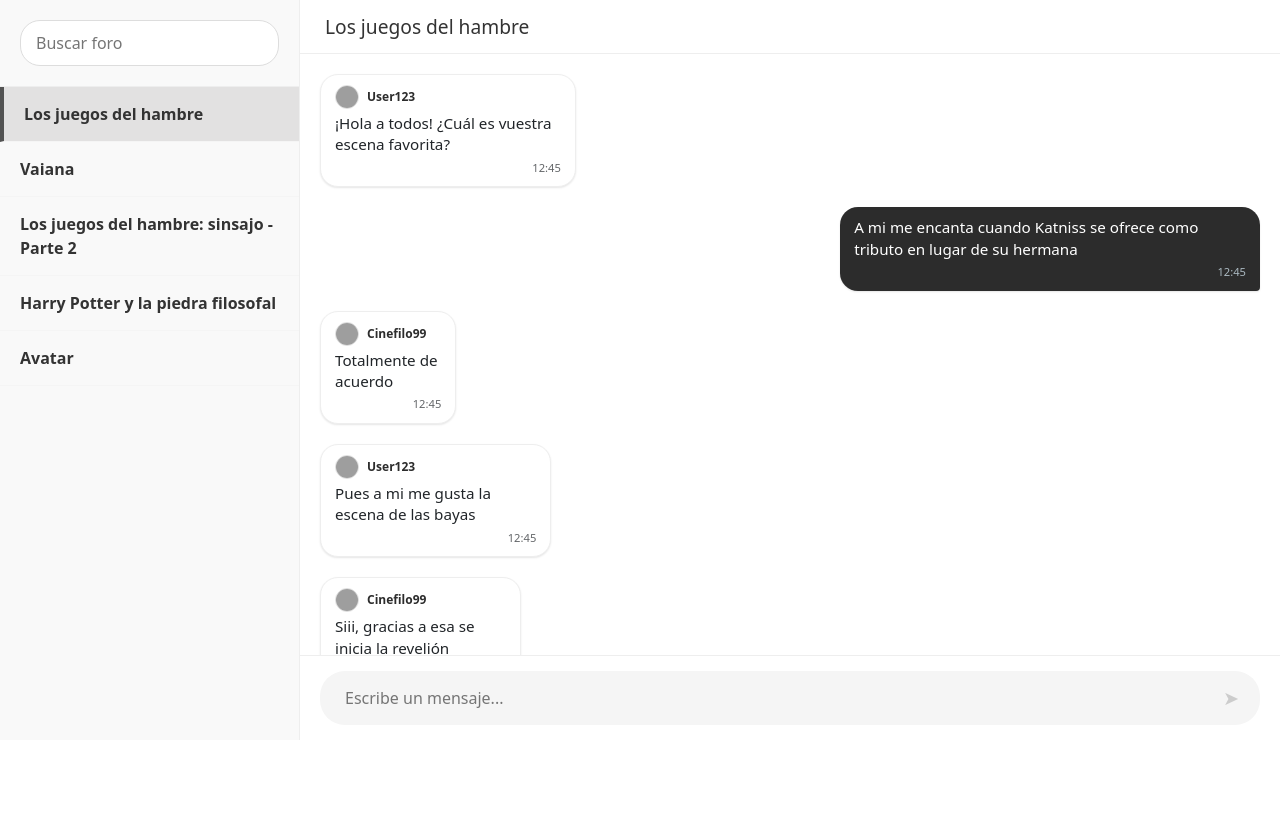
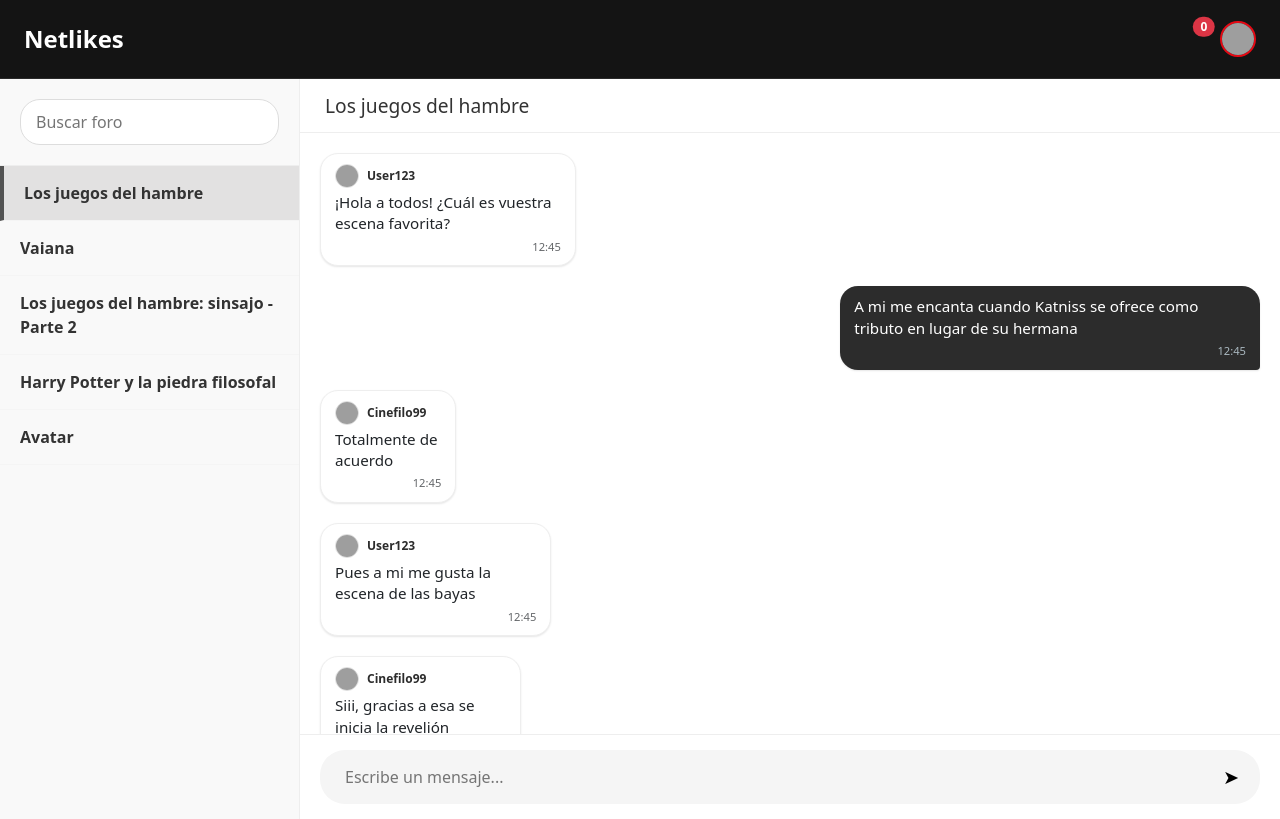
Before and after one commit to UbayBatista/Netlikes-404, an Angular app: page /foro in a window 1280 px wide. Built offline with nearby package versions, Linux system fonts and the light colour scheme; grey boxes are pictures that could not be loaded.

Commit message:
Foro mejorado, header añadido

```diff
--- a/src/app/componentes/foro/burbuja-mensaje/burbuja-mensaje.html
+++ b/src/app/componentes/foro/burbuja-mensaje/burbuja-mensaje.html
@@ -1,13 +1,15 @@
 <div class="bubble-wrapper" [class.mine]="esMio">
   <div class="bubble-content">
-    <div class="user-header" *ngIf="!esMio">
+    @if (!esMio) {
+      <div class="user-header">
     <img
         src="https://media.gettyimages.com/id/962792726/es/foto/kiev-ukraine-cristiano-ronaldo-of-real-madrid-poses-with-the-uefa-champions-league-trophy.jpg?s=612x612&w=gi&k=20&c=iGuCfZEUXyVagRfgPF765GB9CHIsyTplWQisj_AUC2U="
         alt="Foto"
         class="user-photo"
       >
-    <span class="user-name" *ngIf="!esMio">{{ usuario }}</span>
+    <span class="user-name">{{ usuario }}</span>
     </div>
+    }
 
     <p class="text">{{ texto }}</p>
     <span class="time">{{ hora }}</span>
--- a/src/app/componentes/foro/burbuja-mensaje/burbuja-mensaje.ts
+++ b/src/app/componentes/foro/burbuja-mensaje/burbuja-mensaje.ts
@@ -1,10 +1,9 @@
 import { Component, Input } from '@angular/core';
-import { CommonModule } from '@angular/common';
 
 @Component({
   selector: 'app-burbuja-mensaje',
   standalone: true,
-  imports: [CommonModule],
+  imports: [],
   templateUrl: './burbuja-mensaje.html',
   styleUrl: './burbuja-mensaje.css'
 })
--- a/src/app/componentes/foro/foro-body/foro-body.html
+++ b/src/app/componentes/foro/foro-body/foro-body.html
@@ -1,9 +1,10 @@
+<app-header />
 <div class="foro-container" [class.show-chat]="foroSeleccionado">
   <aside class="sidebar-foros">
     <app-lista-foros (foroClickeado)="verChat()"></app-lista-foros>
   </aside>
 
   <main class="chat-main">
-    <app-ventana-chat ngSkipHydration (volver)="volverALista()"></app-ventana-chat>
+    <app-ventana-chat (volver)="volverALista()"></app-ventana-chat>
   </main>
 </div>
--- a/src/app/componentes/foro/foro-body/foro-body.ts
+++ b/src/app/componentes/foro/foro-body/foro-body.ts
@@ -1,12 +1,11 @@
 import { Component } from '@angular/core';
-import { CommonModule } from '@angular/common';
 import { ListaForos } from '../lista-foros/lista-foros';
 import { VentanaChat } from '../ventana-chat/ventana-chat';
-
+import { Header } from '../../header/header';
 @Component({
   selector: 'app-foro-body',
   standalone: true,
-  imports: [CommonModule, ListaForos, VentanaChat],
+  imports: [ListaForos, VentanaChat, Header],
   templateUrl: './foro-body.html',
   styleUrl: './foro-body.css'
 })
--- a/src/app/componentes/foro/lista-foros/lista-foros.html
+++ b/src/app/componentes/foro/lista-foros/lista-foros.html
@@ -9,15 +9,18 @@
   </div>
 
   <div class="list-container">
-    <div
-      *ngFor="let pelicula of peliculasForo; let i = index"
+    @for (pelicula of peliculasForo; track pelicula.titulo; let i = $index) {
+      <div
       class="foro-item"
       [class.active]="pelicula.activa"
       (click)="seleccionarForo(i)"
-    >
+      >
       <div class="foro-info" (click)="seleccionarForo(1)">
         <span class="foro-name"> {{ pelicula.titulo }}</span>
       </div>
     </div>
+    } @empty {
+      <div class="p-3 text-muted">No estás suscrito a ningún foro.</div>
+    }
   </div>
 </div>
--- a/src/app/componentes/foro/lista-foros/lista-foros.ts
+++ b/src/app/componentes/foro/lista-foros/lista-foros.ts
@@ -1,17 +1,16 @@
-import { Component, Output, EventEmitter } from '@angular/core';
-import { CommonModule } from '@angular/common';
+import { Component, Output, EventEmitter, signal } from '@angular/core';
 import { FormsModule } from '@angular/forms';
 
 @Component({
   selector: 'app-lista-foros',
   standalone: true,
-  imports: [CommonModule, FormsModule],
+  imports: [FormsModule],
   templateUrl: './lista-foros.html',
   styleUrl: './lista-foros.css'
 })
 export class ListaForos {
   @Output() foroClickeado = new EventEmitter<void>();
-  busqueda: string = '';
+  busqueda = signal('');
 
   peliculasForo = [
     { titulo: 'Los juegos del hambre', activa: true },
@@ -21,6 +20,9 @@
     { titulo: 'Avatar', activa: false }
   ];
   seleccionarForo(index: number) {
+    this.peliculasForo.forEach(p => p.activa = false);
+    this.peliculasForo[index].activa = true;
+
     this.foroClickeado.emit();
     console.log('Cambiando al foro de:', this.peliculasForo[index].titulo);
   }
--- a/src/app/componentes/foro/ventana-chat/ventana-chat.html
+++ b/src/app/componentes/foro/ventana-chat/ventana-chat.html
@@ -5,11 +5,13 @@
   </header>
 
   <div class="messages-viewport">
-    <div *ngFor="let msg of mensajes"
-        class="message-row"
-        [class.mine]="msg.esMio">
+    @for (msg of mensajes(); track $index) {
+      <div class="message-row" [class.mine]="msg.esMio">
         <app-burbuja-mensaje [texto]="msg.texto" [usuario]="msg.usuario" [esMio]="msg.esMio" hora="12:45"></app-burbuja-mensaje>
     </div>
+    } @empty {
+      <p class="text-center text-muted p-4">No hay mensajes aún. ¡Sé el primero!</p>
+    }
   </div>
 
   <footer class="chat-footer">
--- a/src/app/componentes/foro/ventana-chat/ventana-chat.ts
+++ b/src/app/componentes/foro/ventana-chat/ventana-chat.ts
@@ -1,12 +1,11 @@
-import { Component, Output, EventEmitter } from '@angular/core';
-import { CommonModule } from '@angular/common';
+import { Component, Output, EventEmitter, signal } from '@angular/core';
 import { FormsModule } from '@angular/forms';
 import { BurbujaMensaje } from '../burbuja-mensaje/burbuja-mensaje';
 
 @Component({
   selector: 'app-ventana-chat',
   standalone: true,
-  imports: [CommonModule, FormsModule, BurbujaMensaje],
+  imports: [FormsModule, BurbujaMensaje],
   templateUrl: './ventana-chat.html',
   styleUrl: './ventana-chat.css'
 })
@@ -14,17 +13,17 @@
   @Output() volver = new EventEmitter<void>();
 
   tituloForo: string = 'Los juegos del hambre';
-  nuevoMensaje: string = '';
+  nuevoMensaje = signal('');
 
-  mensajes = [
+  mensajes = signal([
     { texto: '¡Hola a todos! ¿Cuál es vuestra escena favorita?', esMio: false, usuario: 'User123' },
     { texto: 'A mi me encanta cuando Katniss se ofrece como tributo en lugar de su hermana', esMio: true, usuario: 'Yo' },
     { texto: 'Totalmente de acuerdo', esMio: false, usuario: 'Cinefilo99' },
     { texto: 'Pues a mi me gusta la escena de las bayas', esMio: false, usuario: 'User123' },
     { texto: 'Siii, gracias a esa se inicia la revelión', esMio: false, usuario: 'Cinefilo99' },
     { texto: 'A mi me gustó las entrevistas a los tributos', esMio: false, usuario: 'User987' },
-    { texto: 'Ojalá hubieran añadido todas así conoceríamos mejor a los participantes', esMio: true, usuario: 'Yo' }
-  ];
+    { texto: 'Ojalá hubieran añadido todas, así conoceríamos mejor a los participantes', esMio: true, usuario: 'Yo' }
+  ]);
 
   ajustarAltura(textarea: HTMLTextAreaElement) {
     textarea.style.height = 'auto';
@@ -32,12 +31,18 @@
   }
 
   enviarMensaje(textarea: HTMLTextAreaElement) {
-    if (this.nuevoMensaje.trim()) {
-      console.log('Enviado', this.nuevoMensaje);
-
-      this.nuevoMensaje = '';
-      textarea.style.height = 'auto';
+    const texto = this.nuevoMensaje().trim();
+    if (texto) {
+      this.mensajes.update(prev => [...prev, {
+        texto: texto,
+        esMio: true,
+        usuario: 'Yo',
+        hora: new Date().toLocaleTimeString([], { hour: '2-digit', minute: '2-digit' })
+      }]);
     }
+    this.nuevoMensaje.set('');
+    textarea.style.height = 'auto';
+    console.log('Mensaje enviado correctamente');
   }
 
   irAtras() {
```
